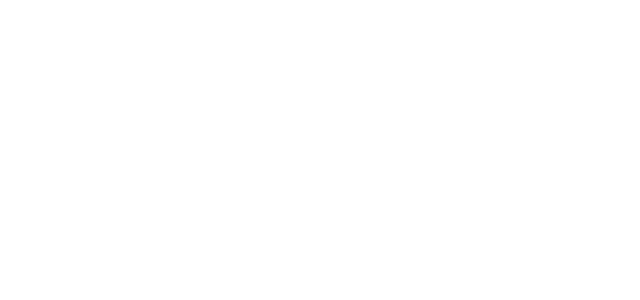
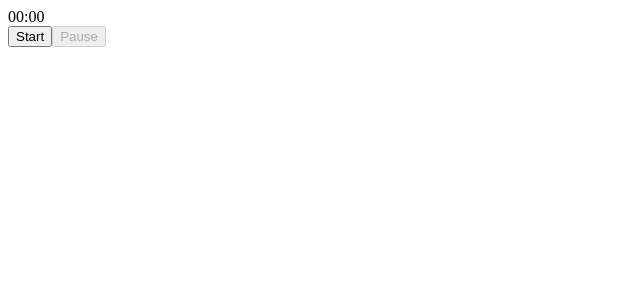
Before and after one commit to josesaulguerrero/pomodoro-app, a React (Create React App) app: page / in a window 1280 px wide. Shown: the top 300 px of the page, without its empty margins (0-640 px from the left). Built offline with nearby package versions, Linux system fonts and the light colour scheme.

Commit message:
YEAH! I achieved to make the timer work properly

```diff
--- /dev/null
+++ b/src/components/Timer.tsx
@@ -0,0 +1,119 @@
+/* eslint-disable @typescript-eslint/no-unused-vars */
+import { FC, useContext, useEffect, useRef, useState } from "react";
+import { Time, TimerConfigContext } from "../config/context/timerConfig";
+
+enum Mode {
+	pomodoro = "pomodoro",
+	shortBreak = "short break",
+	longBreak = "long break",
+}
+
+export const Timer: FC = () => {
+	const {
+		config: { Pomodoro, shortBreak, longBreak },
+	} = useContext(TimerConfigContext);
+	const currentTimer = useRef<Time>(null!);
+	const [currentMode, setCurrentMode] = useState<Mode>(null!);
+	const [counter, setCounter] = useState<Time>({
+		minutes: 0,
+		seconds: 0,
+	});
+	const { minutes, seconds } = counter;
+	const [timerId, setTimerId] = useState<NodeJS.Timer>(null!);
+	const [pomodorosLeft, setPomodorosLeft] = useState(2);
+	const [isRunning, setIsRunning] = useState(false);
+
+	const start = (): void => {
+		const intervalID = setInterval(() => {
+			setCounter((currentCounter) => {
+				let seconds = currentCounter.seconds++;
+				let minutes = currentCounter.minutes;
+				if (seconds === 60) {
+					seconds = 0;
+					minutes++;
+				}
+				return {
+					minutes,
+					seconds,
+				};
+			});
+		}, 1000);
+		setTimerId(intervalID);
+		setIsRunning(true);
+	};
+
+	const formatTime = (): string => {
+		const formattedMinutes = minutes < 10 ? `0${minutes}` : minutes;
+		const formattedSeconds = seconds < 10 ? `0${seconds}` : seconds;
+		return `${formattedMinutes}:${formattedSeconds}`;
+	};
+
+	const resetCounter = () => {
+		setCounter({
+			minutes: 0,
+			seconds: 0,
+		});
+	};
+
+	const selectNextTimer = () => {
+		console.log("selecting...");
+		if (
+			(!currentTimer.current && !currentMode) ||
+			currentMode === Mode.shortBreak ||
+			currentMode === Mode.longBreak
+		) {
+			console.log("start pomodoro");
+			setPomodorosLeft(
+				(currentPomodorosLeft) => currentPomodorosLeft - 1
+			);
+			currentTimer.current = Pomodoro;
+			setCurrentMode(Mode.pomodoro);
+			resetCounter();
+		} else if (pomodorosLeft === 0 && currentMode === Mode.pomodoro) {
+			console.log("starting long break");
+			setPomodorosLeft(2);
+			currentTimer.current = longBreak;
+			setCurrentMode(Mode.longBreak);
+			resetCounter();
+		} else if (currentMode === Mode.pomodoro) {
+			console.log("starting short break");
+			currentTimer.current = shortBreak;
+			setCurrentMode(Mode.shortBreak);
+			resetCounter();
+		}
+	};
+
+	const pause = () => {
+		clearInterval(timerId);
+		setIsRunning(false);
+	};
+
+	useEffect(() => {
+		selectNextTimer();
+		return () => {
+			clearInterval(timerId);
+		};
+	}, []);
+
+	useEffect(() => {
+		console.log(counter);
+		if (
+			minutes === currentTimer.current.minutes &&
+			seconds > currentTimer.current.seconds
+		) {
+			selectNextTimer();
+		}
+	}, [minutes, seconds]);
+
+	return (
+		<>
+			<section>{formatTime()}</section>
+			<button onClick={start} disabled={isRunning}>
+				Start
+			</button>
+			<button onClick={pause} disabled={!isRunning}>
+				Pause
+			</button>
+		</>
+	);
+};
--- a/src/config/context/timerConfig.tsx
+++ b/src/config/context/timerConfig.tsx
@@ -3,7 +3,7 @@
 import { reducer } from "../reducer";
 import { ActionTypes } from "../types";
 
-type Time = {
+export type Time = {
 	minutes: number;
 	seconds: number;
 };
@@ -21,16 +21,16 @@
 
 const defaultConfig: TimerConfig = {
 	Pomodoro: {
-		minutes: 20,
-		seconds: 0,
+		minutes: 0,
+		seconds: 20,
 	},
 	shortBreak: {
-		minutes: 5,
-		seconds: 0,
+		minutes: 0,
+		seconds: 5,
 	},
 	longBreak: {
-		minutes: 10,
-		seconds: 0,
+		minutes: 0,
+		seconds: 10,
 	},
 };
 
--- a/src/index.tsx
+++ b/src/index.tsx
@@ -1,10 +1,13 @@
 import React from "react";
 import ReactDOM from "react-dom";
+import { TimerConfigContextProvider } from "./config/context/timerConfig";
 import { App } from "./pages/App";
 
 ReactDOM.render(
 	<React.StrictMode>
-		<App />
+		<TimerConfigContextProvider>
+			<App />
+		</TimerConfigContextProvider>
 	</React.StrictMode>,
 	document.getElementById("root")
 );
--- a/src/pages/App.tsx
+++ b/src/pages/App.tsx
@@ -1,5 +1,10 @@
 import React from "react";
+import { Timer } from "../components/Timer";
 
 export const App: React.FC = () => {
-	return <div className="App"></div>;
+	return (
+		<div className="App">
+			<Timer />
+		</div>
+	);
 };
```
